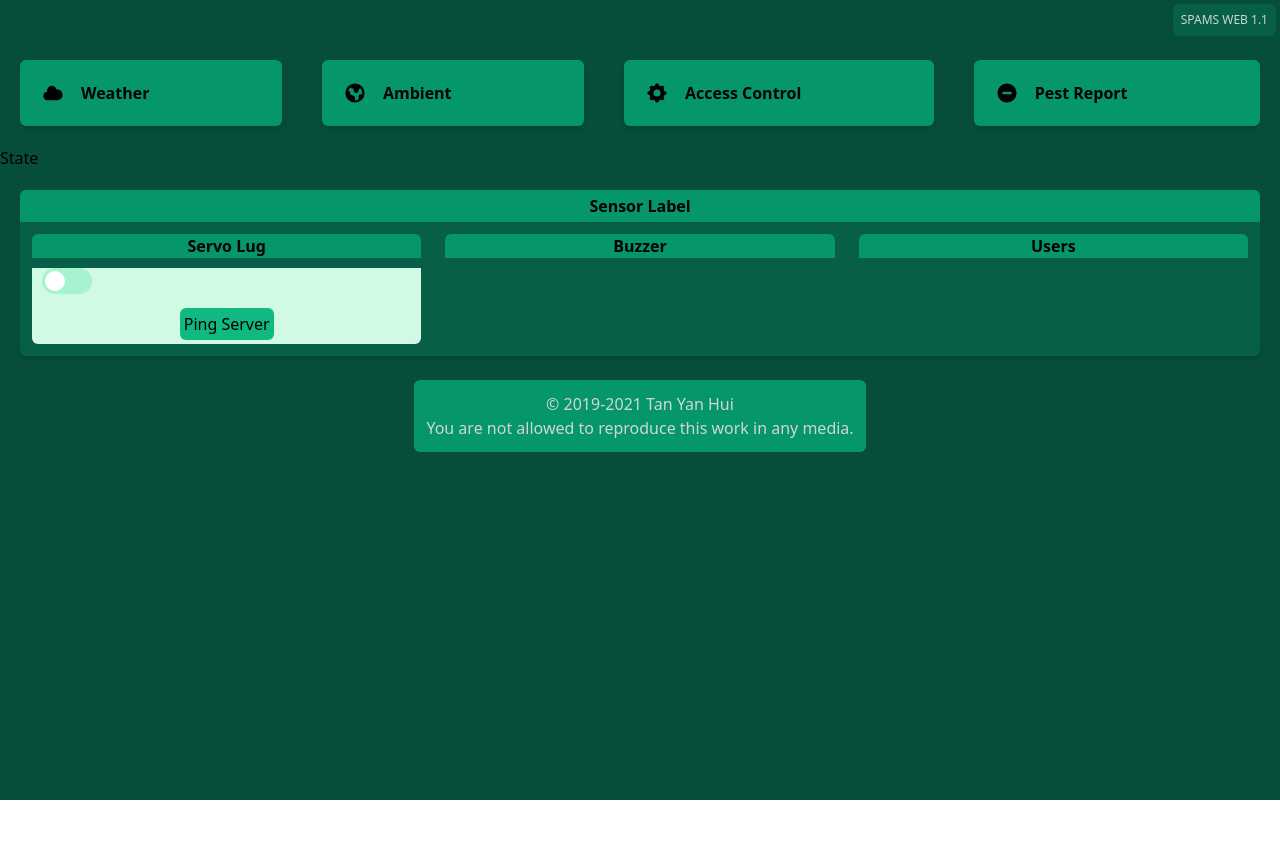
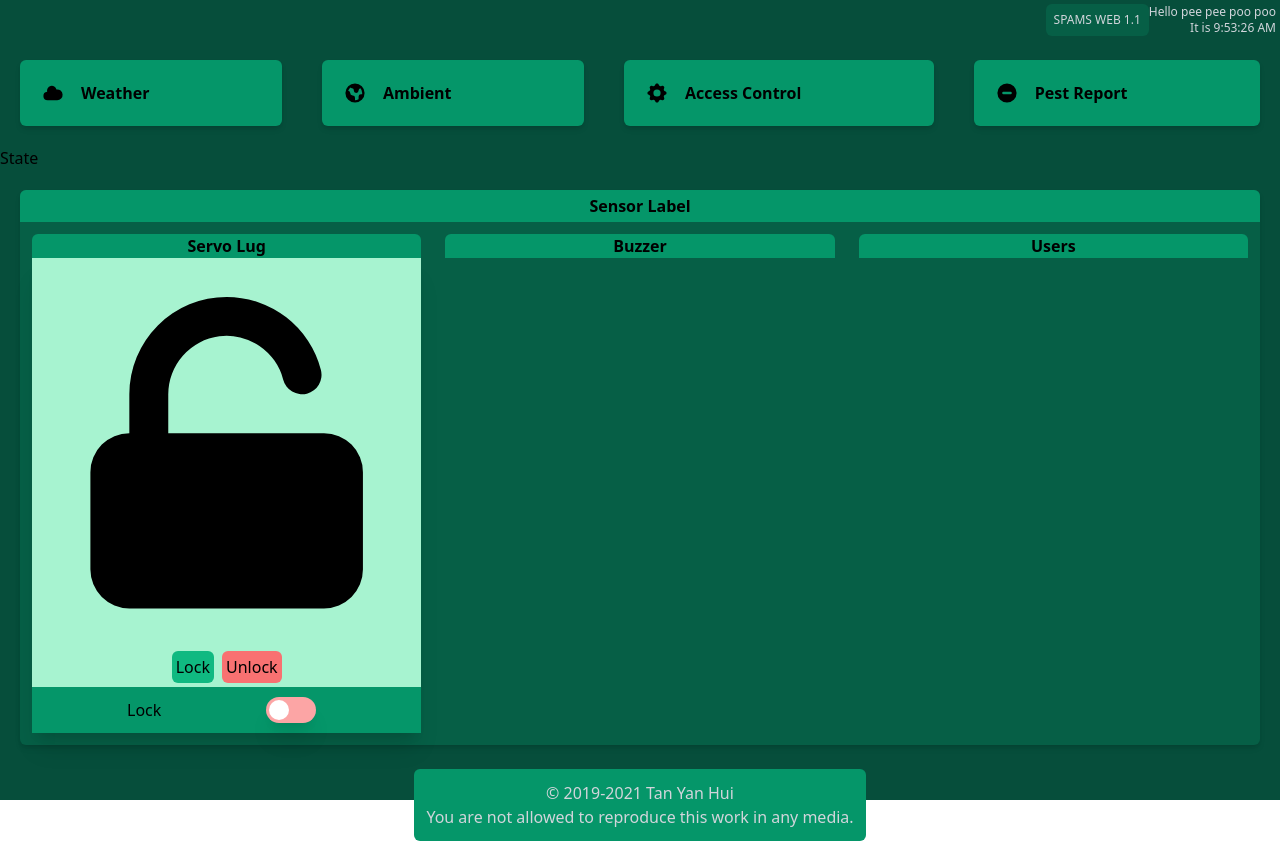
Before and after one commit to Nothic/EGE205-SPAMS-Web, a React (Create React App) app: page / in a window 1280 px wide. Before the commit the page ends 800 px from the top, so only its background shows below. Built offline with nearby package versions, Linux system fonts and the light colour scheme; no server answers.

Commit message:
toggleswitch config and fixed lock symbol

```diff
--- a/src/App.js
+++ b/src/App.js
@@ -3,6 +3,7 @@ import "./components/Sidebar.js";
 import Sidebar from "./components/Sidebar.js";
 import Display from "./components/Display.js";
 import io from "socket.io-client";
+import Clock from "./components/Clock";
 
 function App() {
 
@@ -11,10 +12,12 @@ function App() {
     <div className="bg-emerald-900 h-screen">
       <header className="flex bg-emerald-900 text-gray-300 text-xs shadow-xs text-right p-1 justify-end">
         <div className="bg-emerald-800 p-2 m-0 rounded-md">SPAMS WEB 1.1</div>
+        <div><Clock poo="pee pee poo poo"/></div>
       </header>
        <div>
       <Sidebar />
       <Display />
+
       </div>
       <footer className="text-center text-gray-300 flex justify-center">
         <div className="bg-emerald-600 rounded-md p-3 m-1">© 2019-2021 Tan Yan Hui <br></br>You are not allowed to reproduce this
--- /dev/null
+++ b/src/components/Clock.js
@@ -0,0 +1,18 @@
+import { useState } from "react";
+
+function Clock(props) {
+  const [time, setTime] = useState(new Date());
+
+  setInterval(() => {
+    setTime(new Date());
+  }, 1000);
+
+  return (
+    <div>
+      <h1>Hello {props.poo}</h1>
+      <h2>It is {time.toLocaleTimeString()}</h2>
+    </div>
+  );
+}
+
+export default Clock;
--- a/src/components/Display.js
+++ b/src/components/Display.js
@@ -1,16 +1,18 @@
 import Control from "./Control.js";
 import Servo from "./Servo.js";
+import { useRef } from "react";
 import { motion } from "framer-motion";
 
 function Display() {
+  const constraintsRef = useRef(null);
   return (
     <>
       <div className="bg-emerald-800 border-5-li h-max text-center m-5 rounded-md shadow-md">
         <div className="bg-emerald-600 rounded-t-md p-1 font-semibold ">
           Sensor Label
         </div>
-        <div className="flex justify-around ">
-          <motion.div drag className="basis-1/3 m-3 ">
+        <div className="flex justify-around " ref={constraintsRef}>
+          <motion.div drag dragConstraints={constraintsRef} dragElastic={1} className="basis-1/3 m-3 " >
             <Control className="basis-1/3" controlType="Servo Lug" />
             <Servo />
           </motion.div>
--- a/src/components/Servo.js
+++ b/src/components/Servo.js
@@ -1,24 +1,55 @@
 import ToggleSwitch from "./ToggleSwitch";
 import socketio, { io } from "socket.io-client";
+import { LockOpenIcon } from "@heroicons/react/solid";
+import { LockClosedIcon } from "@heroicons/react/solid";
+import { useState } from "react";
 
-function pingServo() {
+function pingServo(count) {
   var socket = io("http://localhost:3001/");
-  var buttonServo = document.getElementById('ping servo')
-  console.log("Button pressed");
-
-//   form.addEventListener('')
+  var buttonServo = document.getElementById("ping servo");
+  //send signal to bbbw board
+  socket.emit("ping servo", count);
 }
 
 function Servo() {
+  let servoSwitch = <LockOpenIcon />;
+  const [count, setCount] = useState(0);
+  if (count === 1) {
+    servoSwitch = <LockClosedIcon />;
+  }
+
   return (
-    <div className="bg-emerald-100 rounded-b-md">
-      <ToggleSwitch />
-      <button id='ping servo'
-        onClick={pingServo()}
-        className="bg-emerald-500 rounded-md m-1 p-1"
-      >
-        Ping Server
-      </button>
+    <div className="bg-emerald-200 rounded-b-md shadow-xl">
+      <div id="lockStatus">{servoSwitch}</div>
+      <div className="flex justify-center">
+        <button
+          id="ping servo"
+          onClick={() => {
+            setCount(1);
+            pingServo(count);
+          }}
+          className="bg-emerald-500 rounded-md m-1 p-1"
+        >
+          Lock
+        </button>
+
+        <button
+          id="ping servo"
+          onClick={() => {
+            setCount(0);
+            pingServo(count);
+          }}
+          className="bg-red-400 rounded-md m-1 p-1"
+        >
+          Unlock
+        </button>
+      </div>
+      <div className="flex justify-evenly items-center bg-emerald-600">
+        <div>Lock</div>
+        <div>
+          <ToggleSwitch />
+        </div>
+      </div>
     </div>
   );
 }
--- a/src/components/Sidebar.js
+++ b/src/components/Sidebar.js
@@ -22,7 +22,7 @@ function SidebarItem(ItemName, IconName) {
 var GlobalPanelType = "State";
 
 function CheckItem() {
-  var PanelType = document.getElementsByID("flex").textContent;
+  var PanelType = "test";
   GlobalPanelType = PanelType;
   console.log(GlobalPanelType);
 }
--- a/src/components/ToggleSwitch.js
+++ b/src/components/ToggleSwitch.js
@@ -10,19 +10,24 @@ function ToggleSwitch() {
   const spring = {
     type: "spring",
     stiffness: 700,
-    damping: 30
-  }
+    damping: 30,
+  };
 
-  return(
-    <div
-      className="h-[26px] w-[50px] m-[10px]"
-    >
+  return (
+    <div className="h-[26px] w-[50px] m-[10px]">
       <div
-        className={isOn ? "p-[3px] rounded-full flex justify-end bg-emerald-300": "p-[3px] rounded-full flex justify-start bg-emerald-200"}
-        data-isOn={isOn}
+        className={
+          isOn
+            ? "p-[3px] rounded-full flex justify-end bg-emerald-600 shadow-xl"
+            : "p-[3px] rounded-full flex justify-start bg-red-300 shadow-xl"
+        }
         onClick={toggleSwitch}
       >
-        <motion.div className="bg-white h-[20px] w-[20px] rounded-full" layout transition={spring}/>
+        <motion.div
+          className="bg-white h-[20px] w-[20px] rounded-full"
+          layout
+          transition={spring}
+        />
       </div>
     </div>
   );
```
